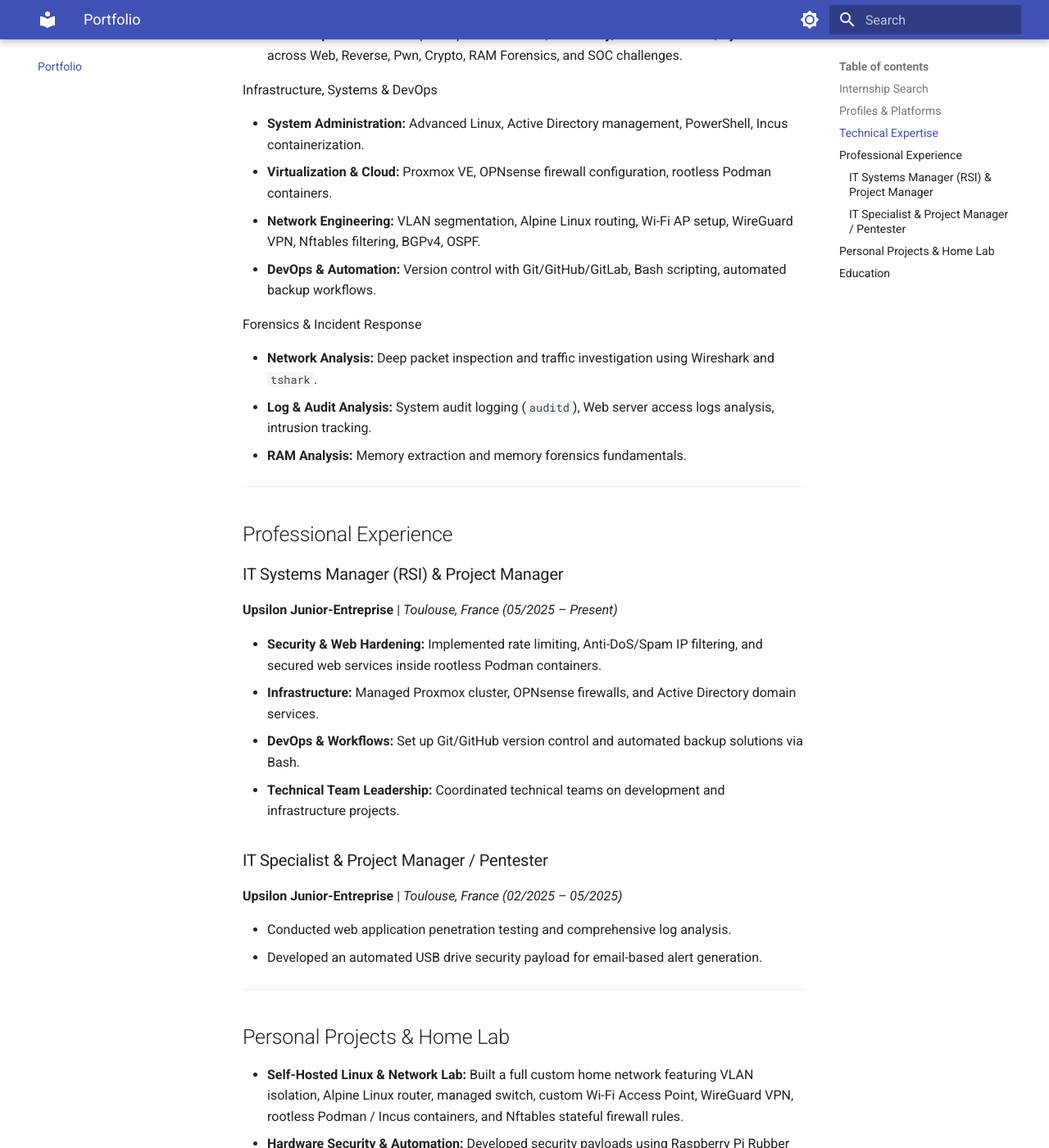
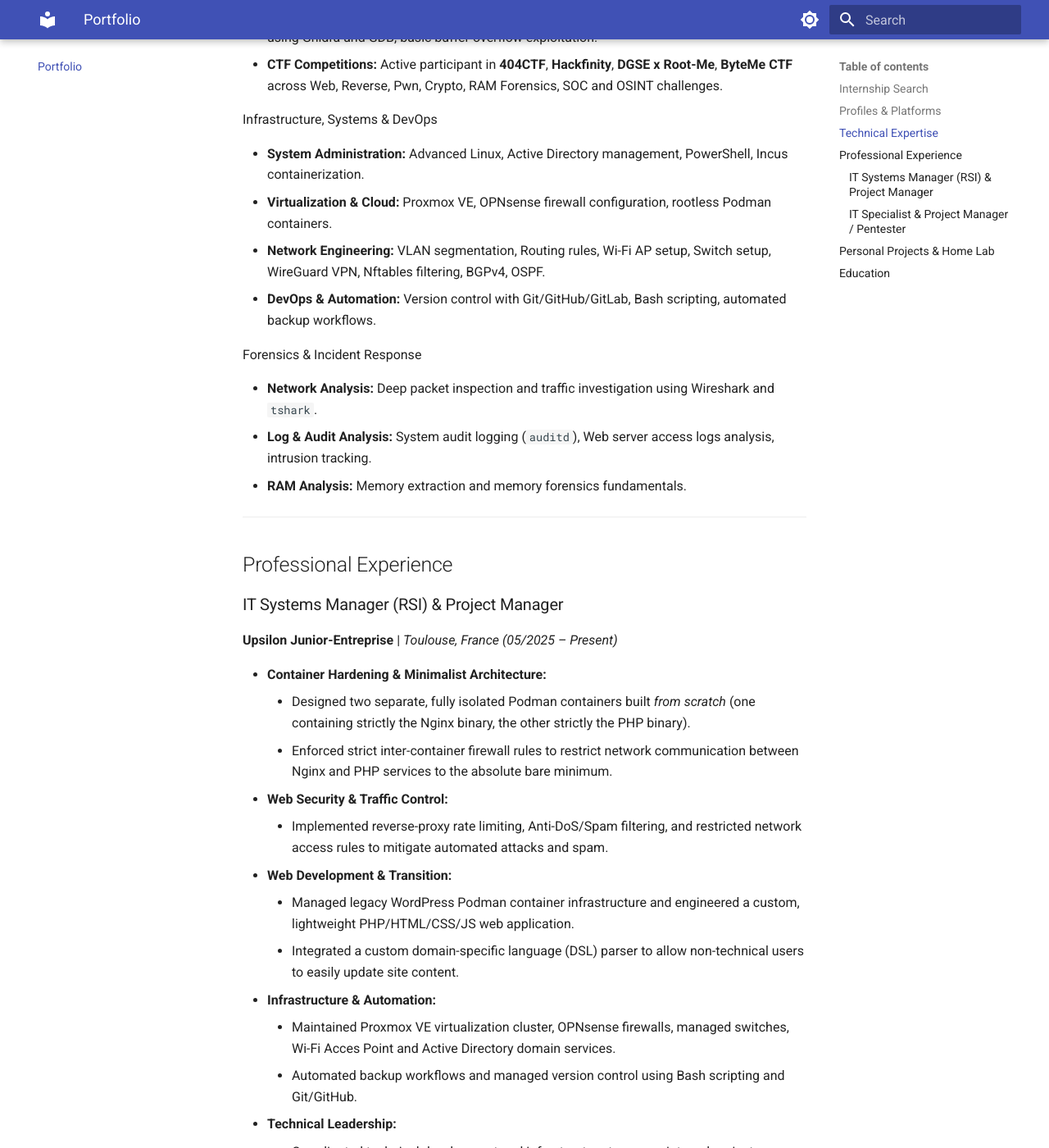
Before and after one commit to Itadown/itadown.github.io, an MkDocs documentation site: the page built from docs/index.md, in a window 1280 px wide and 1400 px high, scrolled down 986 px. Shown: the whole window at 82% size. Built offline with MkDocs 1.6.1 and Material for MkDocs 9.7.7, drawn with Linux system fonts in a browser that asks for light colours; some of the changed text lies outside the part shown.

Commit message:
Editing Portfolio

```diff
--- a/docs/index.md
+++ b/docs/index.md
@@ -30,13 +30,13 @@
 * **Web Penetration Testing:** OWASP Top 10 exploitation, Burp Suite, OWASP ZAP, XXE, SQLi, XSS, SSRF.
 * **Infrastructure & Active Directory:** Network mapping with Nmap, privilege escalation (Linux & Windows), AD enumeration and attack vectors.
 * **Reverse Engineering & Binary Exploitation:** Static and dynamic analysis (x86 / x64 / ARM) using Ghidra and GDB, basic buffer overflow exploitation.
-* **CTF Competitions:** Active participant in **404CTF**, **Hackfinity**, **DGSE x Root-Me**, **ByteMe CTF** across Web, Reverse, Pwn, Crypto, RAM Forensics, and SOC challenges.
+* **CTF Competitions:** Active participant in **404CTF**, **Hackfinity**, **DGSE x Root-Me**, **ByteMe CTF** across Web, Reverse, Pwn, Crypto, RAM Forensics, SOC and OSINT challenges.
 
 Infrastructure, Systems & DevOps
 
 * **System Administration:** Advanced Linux, Active Directory management, PowerShell, Incus containerization.
 * **Virtualization & Cloud:** Proxmox VE, OPNsense firewall configuration, rootless Podman containers.
-* **Network Engineering:** VLAN segmentation, Alpine Linux routing, Wi-Fi AP setup, WireGuard VPN, Nftables filtering, BGPv4, OSPF.
+* **Network Engineering:** VLAN segmentation, Routing rules, Wi-Fi AP setup, Switch setup, WireGuard VPN, Nftables filtering, BGPv4, OSPF.
 * **DevOps & Automation:** Version control with Git/GitHub/GitLab, Bash scripting, automated backup workflows.
 
 Forensics & Incident Response
@@ -52,10 +52,20 @@
 ### IT Systems Manager (RSI) & Project Manager
 **Upsilon Junior-Entreprise** | *Toulouse, France* *(05/2025 – Present)*
 
-* **Security & Web Hardening:** Implemented rate limiting, Anti-DoS/Spam IP filtering, and secured web services inside rootless Podman containers.
-* **Infrastructure:** Managed Proxmox cluster, OPNsense firewalls, and Active Directory domain services.
-* **DevOps & Workflows:** Set up Git/GitHub version control and automated backup solutions via Bash.
-* **Technical Team Leadership:** Coordinated technical teams on development and infrastructure projects.
+* **Container Hardening & Minimalist Architecture:**
+    * Designed two separate, fully isolated Podman containers built *from scratch* (one containing strictly the Nginx binary, the other strictly the PHP binary).
+    * Enforced strict inter-container firewall rules to restrict network communication between Nginx and PHP services to the absolute bare minimum.
+* **Web Security & Traffic Control:**
+    * Implemented reverse-proxy rate limiting, Anti-DoS/Spam filtering, and restricted network access rules to mitigate automated attacks and spam.
+* **Web Development & Transition:**
+    * Managed legacy WordPress Podman container infrastructure and engineered a custom, lightweight PHP/HTML/CSS/JS web application.
+    * Integrated a custom domain-specific language (DSL) parser to allow non-technical users to easily update site content.
+* **Infrastructure & Automation:**
+    * Maintained Proxmox VE virtualization cluster, OPNsense firewalls, managed switches, Wi-Fi Acces Point and Active Directory domain services.
+    * Automated backup workflows and managed version control using Bash scripting and Git/GitHub.
+* **Technical Leadership:**
+    * Coordinated technical development and infrastructure teams on internal projects.
+
 
 ### IT Specialist & Project Manager / Pentester
 **Upsilon Junior-Entreprise** | *Toulouse, France* *(02/2025 – 05/2025)*
```
Also changed, not shown: other parts of docs/index.md (+2 -2 lines).
